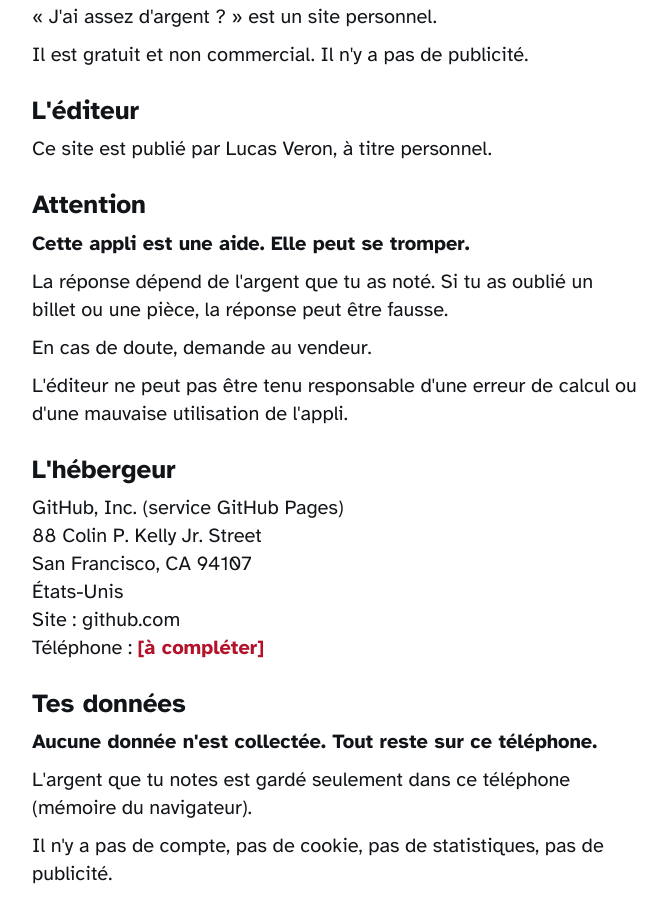
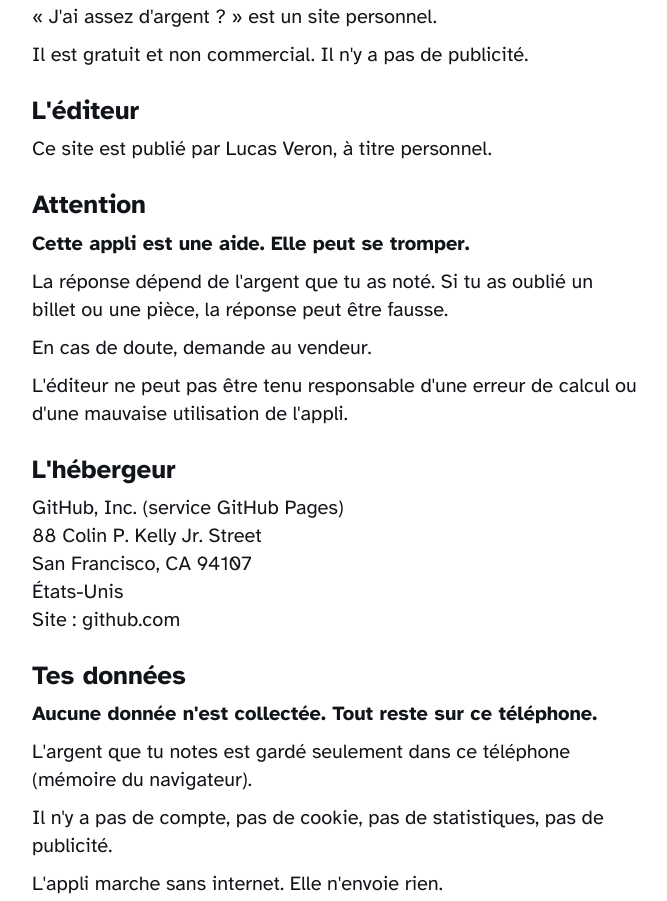
Before and after one commit to LcsVERON/Handi-Calculus, a plain HTML site: page mentions-legales.html in a window 1280 px wide. Shown: the part 187-1088 px from the top of the page, without its empty margins (304-971 px from the left). Drawn offline with Linux system fonts and the light colour scheme.

Commit message:
maj du readme et des mentions legales

```diff
--- a/mentions-legales.html
+++ b/mentions-legales.html
@@ -40,7 +40,6 @@
     San Francisco, CA 94107<br>
     États-Unis<br>
     Site : github.com<br>
-    Téléphone : <span class="todo">[à compléter]</span>
   </address>
 
   <h2>Tes données</h2>
```
Also changed, not shown: 1 other file.
